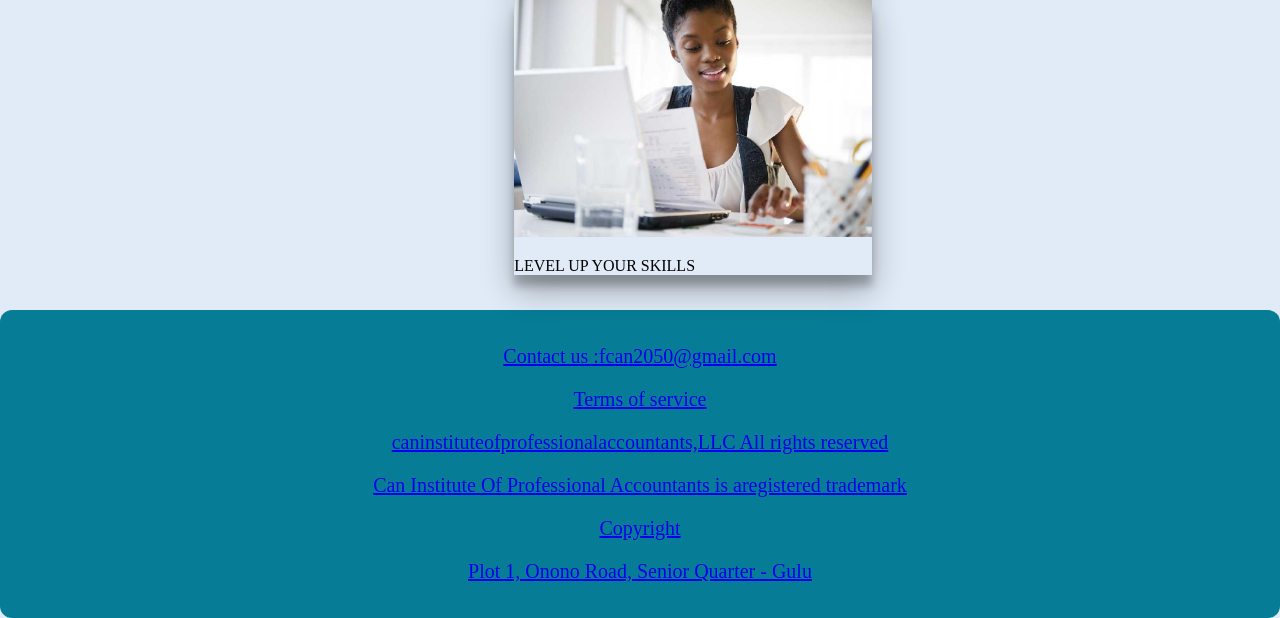
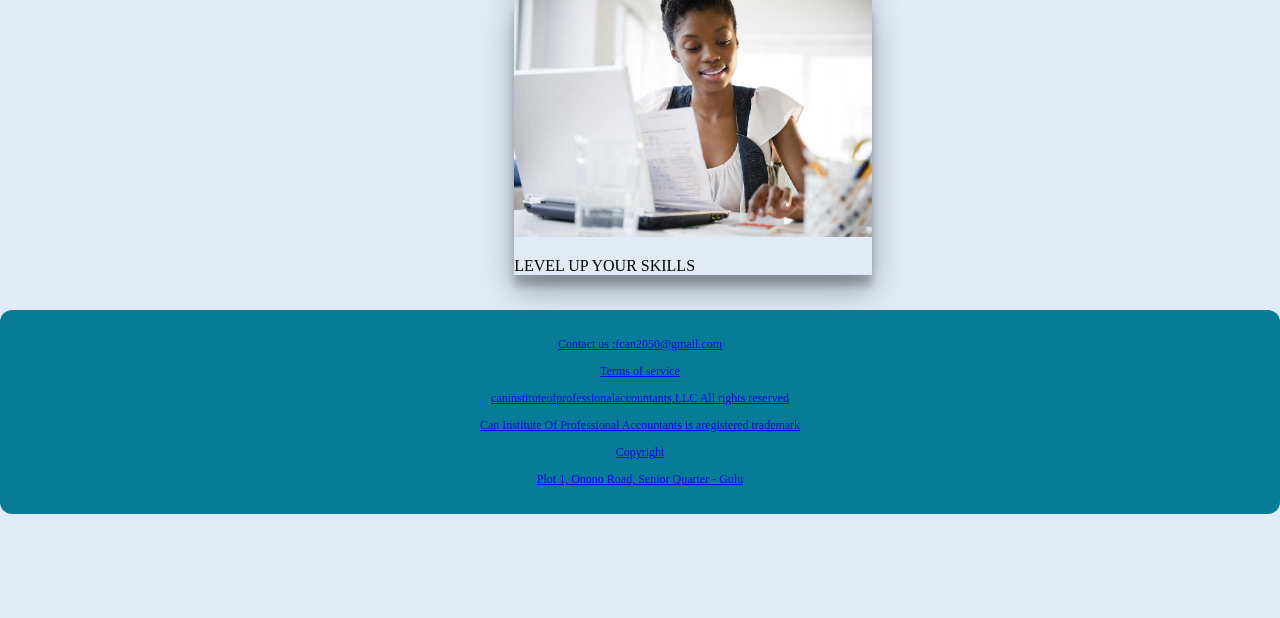
Before and after one commit to Emmy-infinity/newloook, a Django app: page / in a window 1280 px wide. Shown: the part 1292-1910 px from the top of the page. After the commit the page ends 1806 px from the top, so only its background shows below. Run offline with Django 4.2, Linux system fonts and the light colour scheme; some libraries are stand-ins or nearby versions.

Commit message:
Update caninstitute.html

```diff
--- a/elearningplatform/templates/caninstitute.html
+++ b/elearningplatform/templates/caninstitute.html
@@ -159,7 +159,7 @@
          border-radius: 12px;
       }
       .footer  .belowlinks{
-         font-size: 20px;
+         font-size: 12px;
          align-items:center;
          color:white;
       }
```
